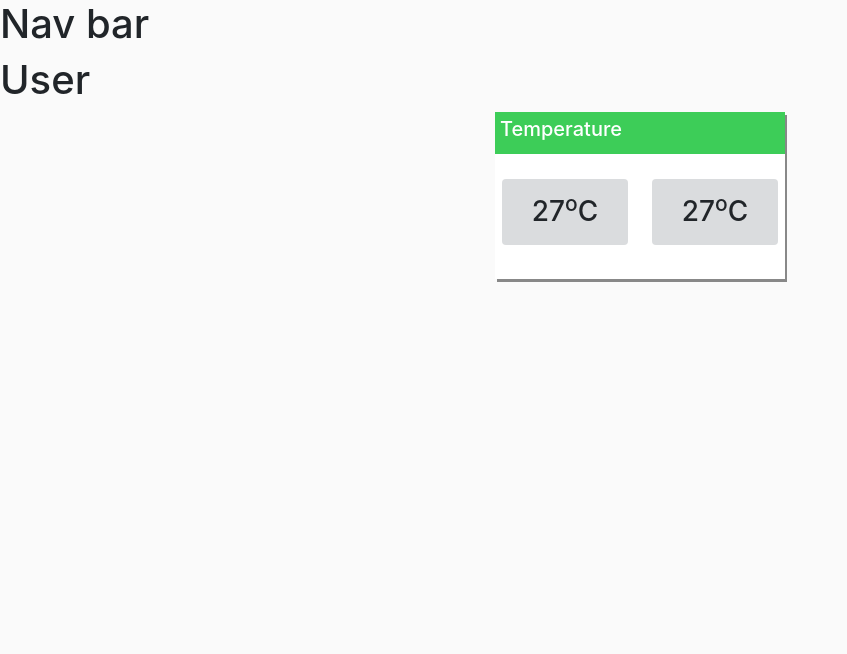
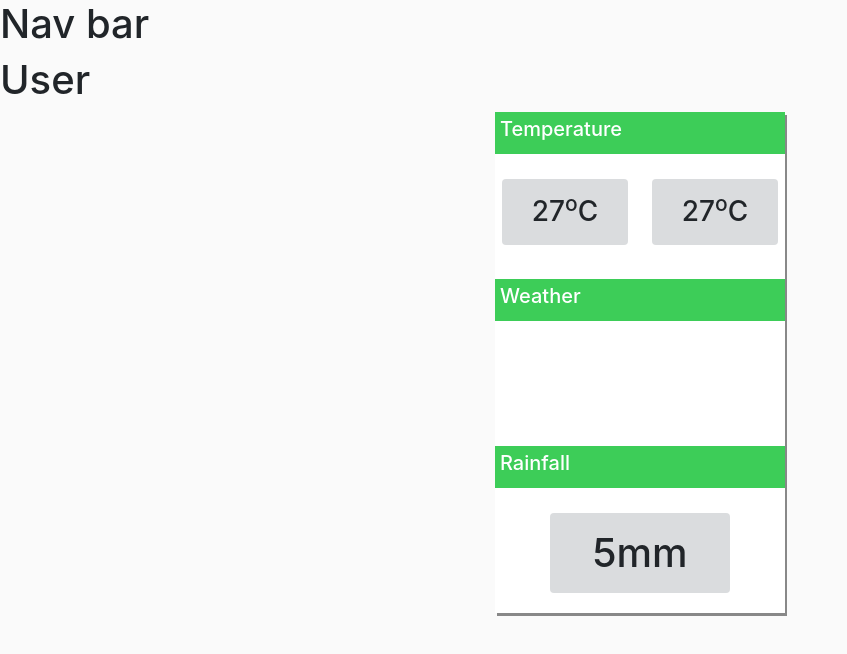
Before and after one commit to Smart-Famer/Smart-Farmer, a React (Create React App) app in the folder smart_farmer/: page / in a window 1280 px wide. Shown: the top 654 px of the page, without its empty margins (0-847 px from the left). Built offline with nearby package versions, Linux system fonts and the light colour scheme; no server answers.

Commit message:
Rainfall

```diff
--- a/smart_farmer/src/Pages/Dashboard.js
+++ b/smart_farmer/src/Pages/Dashboard.js
@@ -1,6 +1,8 @@
-import { Navigate, useParams } from "react-router-dom";
-import Temperature from "../components/NavBars/Temperature/Temperature";
-import Weather from "../components/NavBars/Weather/Weather";
+// import { Navigate, useParams } from "react-router-dom";
+import Temperature from "../components/dashboard/Temperature";
+import Weather from "../components/dashboard/Weather";
+import Meter from "../components/dashboard/Meter";
+import RainFall from "../components/dashboard/RainFall";
 
 
 export default function Dashboard(props)
@@ -11,8 +13,15 @@ export default function Dashboard(props)
     return(
         <div className="home">
             <h1>User </h1>
-            <Weather/>
-            <Temperature/>
+                <Meter heading='Temperature'>
+                    <Temperature/>
+                </Meter>
+                <Meter heading='Weather'>
+                    <Weather/>
+                </Meter>
+                <Meter heading='Rainfall'>
+                    <RainFall/>
+                </Meter>
         </div>
     )
 }
--- a/smart_farmer/src/Pages/HomePage.js
+++ b/smart_farmer/src/Pages/HomePage.js
@@ -1,6 +1,5 @@
-import Login from "../components/Login";
+// import Login from "../components/Login";
 import LoginNavBar from "../components/NavBars/LoginNavbar"
-import Weather from "../components/NavBars/Weather/Weather";
 
 export default function Home()
 {
--- a/smart_farmer/src/Pages/SharedLayout.js
+++ b/smart_farmer/src/Pages/SharedLayout.js
@@ -1,7 +1,6 @@
 import React from "react"
 import { Outlet } from "react-router-dom"
 import Navbar from "../components/NavBars/NavBar"
-import Weather from "../components/NavBars/Weather/Weather"
 
 export default function Dashboard()
 {
--- a/smart_farmer/src/components/NavBars/Temperature/Temperature.css
+++ /dev/null
@@ -1,27 +0,0 @@
-.temperature--heading{
-    box-sizing: border-box;
-    background-color: #3dcd58;
-    color:#ffffff;
-    padding: 5px;
-    width: 100%;
-    margin: 0px;
-}
-.temperature--container{
-
-    width: 290px;
-    height: 167px;
-    background-color: #ffffff;
-    padding: 0;
-    box-shadow: 2px 3px #888888;
-}
-.temperature--data{
-    padding: 7px;
-    padding-top: 25px;
-}
-.temperature--reading{
-    background-color: #cbb0b0;
-    text-align: center;
-}
-body{
-    background-color: #fafafa;
-}
--- a/smart_farmer/src/components/NavBars/Temperature/Temperature.js
+++ /dev/null
@@ -1,26 +0,0 @@
-import React from "react";
-import { Container,Row,Col } from "reactstrap";
-import './Temperature.css'
-
-export default function Temperature(){
-    return(
-        <div>
-
-
-            <Container className='temperature--container'>
-                <div className='temperature--heading'>
-                    <h5>Temperature</h5>
-                </div>
-                <div className='temperature--data'>
-                    <Row>
-                        <Col ><h3 className="temperature--reading bg-secondary bg-opacity-25 rounded py-3">27<sup>o</sup>C</h3></Col>
-                        <Col ><h3 className="temperature--reading bg-secondary bg-opacity-25 rounded py-3">27<sup>o</sup>C</h3></Col>
-                    </Row>
-
-                </div>
-
-            </Container>
-
-        </div>
-    )
-}
--- a/smart_farmer/src/components/NavBars/Weather/Weather.css
+++ b/smart_farmer/src/components/dashboard/Meter.css
@@ -1,4 +1,4 @@
-.weather--heading{
+.meter--heading{
     box-sizing: border-box;
     background-color: #3dcd58;
     color:#ffffff;
@@ -6,7 +6,7 @@
     width: 100%;
     margin: 0px;
 }
-.weather--container{
+.meter--container{
 
     width: 290px;
     height: 167px;
@@ -14,9 +14,13 @@
     padding: 0;
     box-shadow: 2px 3px #888888;
 }
-.weather--data{
+.meter--data{
     padding: 7px;
     padding-top: 25px;
+}
+.meter--reading{
+    background-color: #cbb0b0;
+    text-align: center;
 }
 body{
     background-color: #fafafa;
--- /dev/null
+++ b/smart_farmer/src/components/dashboard/Meter.js
@@ -0,0 +1,22 @@
+import React from "react";
+import { Container,Row,Col } from "reactstrap";
+import './Meter.css'
+
+export default function Meter(props){
+    return(
+        <div>
+
+
+            <Container className='meter--container'>
+                <div className='meter--heading'>
+                    <h5>{props.heading}</h5>
+                </div>
+                <div className='meter--data'>
+                     {props.children}
+                </div>
+
+            </Container>
+
+        </div>
+    )
+}
--- /dev/null
+++ b/smart_farmer/src/components/dashboard/RainFall.js
@@ -0,0 +1,10 @@
+import React from "react";
+import {Row,Col} from "reactstrap";
+
+export default function RainFall(props){
+    return(
+        <Row className="px-5">
+            <Col ><h1 className="bg-secondary bg-opacity-25 rounded py-3 text-center">5mm</h1></Col>
+        </Row>
+    )
+}
--- /dev/null
+++ b/smart_farmer/src/components/dashboard/Temperature.js
@@ -0,0 +1,11 @@
+import React from "react";
+import {Row,Col } from "reactstrap";
+
+export default function Temperature(props){
+    return(
+        <Row>
+            <Col ><h3 className="bg-secondary bg-opacity-25 rounded py-3 text-center">27<sup>o</sup>C</h3></Col>
+            <Col ><h3 className="bg-secondary bg-opacity-25 rounded py-3 text-center">27<sup>o</sup>C</h3></Col>
+        </Row>
+    )
+}
--- a/smart_farmer/src/components/NavBars/Weather/Weather.js
+++ b/smart_farmer/src/components/dashboard/Weather.js
@@ -1,6 +1,5 @@
 import React from 'react'
-import {Container,Row,Col} from 'reactstrap'
-import './Weather.css'
+import {Row,Col} from 'reactstrap'
 
 export default function Weather(){
     const [weatherData,setWeatherData] = React.useState(null)
@@ -10,7 +9,7 @@ export default function Weather(){
     const API_key = "ee5cf369f27ce39d86ae06b3e884e7d5"
       React.useEffect(
         ()=>{
-            let url = `https://api.openweathermap.org/data/2.5/weather?q=colombo,lk&APPID=ee5cf369f27ce39d86ae06b3e884e7d5`
+            let url = `https://api.openweathermap.org/data/2.5/weather?q=colombo,lk&APPID=${API_key}`
             // url = `http://api.openweathermap.org/data/2.5/forecast/daily?lat=${coord.lat}&lon=${coord.lon}&cnt={cnt}&appid=${API_key}`
             fetch(url)
                 .then(response => response.json())
@@ -23,11 +22,7 @@ export default function Weather(){
         <div>
 
             {weatherData &&
-            <Container className='weather--container'>
-                <div className='weather--heading'>
-                    <h5>Weather Forcast</h5>
-                </div>
-                <div className='weather--data'>
+                <>
                     <Row>
                         <Col><h6>Wind Speed</h6></Col>
                         <Col>: {weatherData.wind.speed}ms<sup>-1</sup></Col>
@@ -36,9 +31,8 @@ export default function Weather(){
                         <Col><h6>Rainfall</h6></Col>
                         <Col>: {weatherData.weather[0].description}</Col>
                     </Row>
-                </div>
-
-            </Container>}
+                </>
+                }
 
         </div>
     )
```
